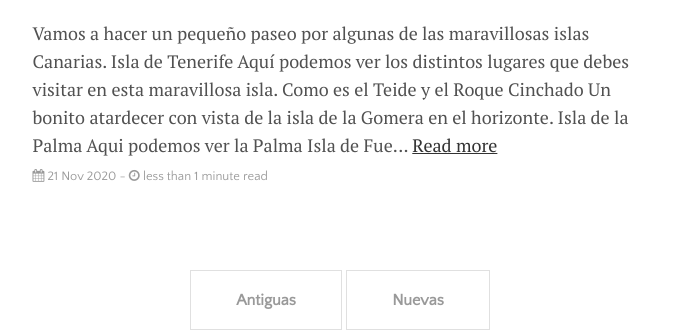
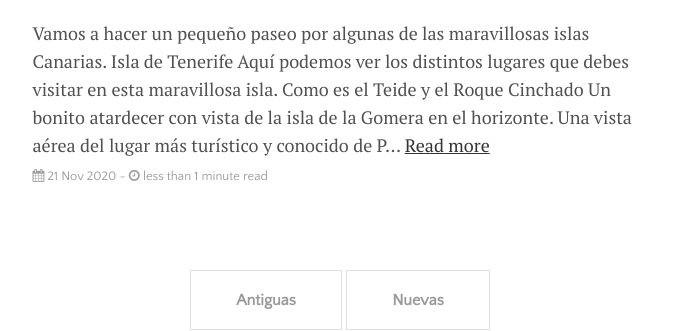
Before and after one commit to moguimon/Viajes, a Jekyll site: the page built from index.html, in a window 1280 px wide. Shown: the part 324-655 px from the top of the page, without its empty margins (300-979 px from the left). Built offline with Jekyll 4.4.1, drawn with Linux system fonts in a browser that asks for light colours; the list of posts is cut into pages by our own code; part of the change alters nothing that is shown.

Commit message:
Update 2020-11-21-Canarias.md

```diff
--- a/_posts/2020-11-21-Canarias.md
+++ b/_posts/2020-11-21-Canarias.md
@@ -12,11 +12,14 @@ Vamos a hacer un pequeño paseo por algunas de las maravillosas islas Canarias.
 ### Isla de Tenerife
 Aquí podemos ver los distintos lugares que debes visitar en esta maravillosa isla.
 Como es el Teide y el Roque Cinchado
-![Imágenes de la Palma]({{site.baseurl}}/assets/img/PadreTeide.jpg)
+![Imágenes del Teide]({{site.baseurl}}/assets/img/PadreTeide.jpg)
 
 
 Un bonito atardecer con vista de la isla de la Gomera en el horizonte.
-![Imágenes de la Palma]({{site.baseurl}}/assets/img/LaGomera.jpg)
+![Imágenes Atardecer]({{site.baseurl}}/assets/img/LaGomera.jpg)
+
+Una vista aérea del lugar más turístico y conocido de Puerto de la Cruz. Allí se encuentra el Loro Parque, mucha zona de ocio y la famosa playa jardín, cerca del puerto, en este último todos los años tiene lugar la famosa festividad de La Virgen del Carmen, patrona de los marineros.
+![Imágenes de Puerto de la Cruz]({{site.baseurl}}/assets/img/PtoCruz.jpg)
 
 ### Isla de la Palma
 Aqui podemos ver la Palma
```
